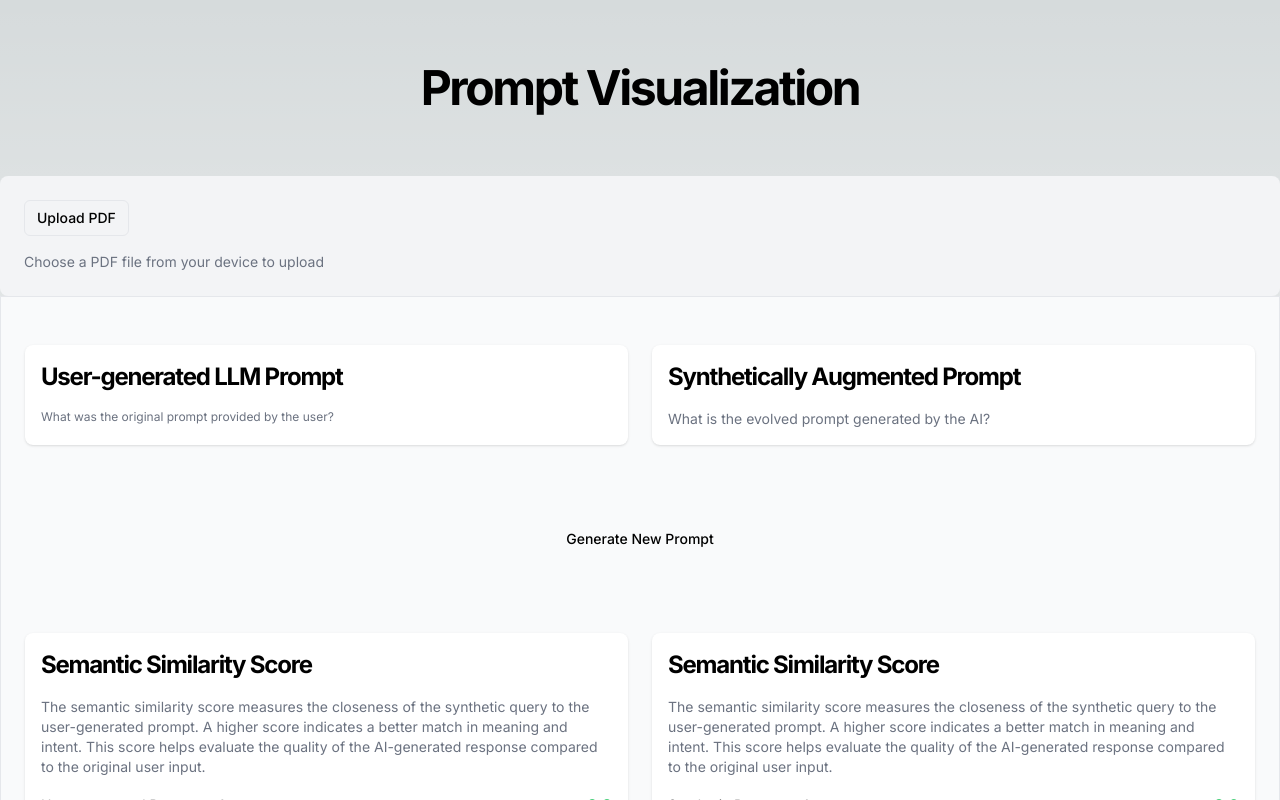
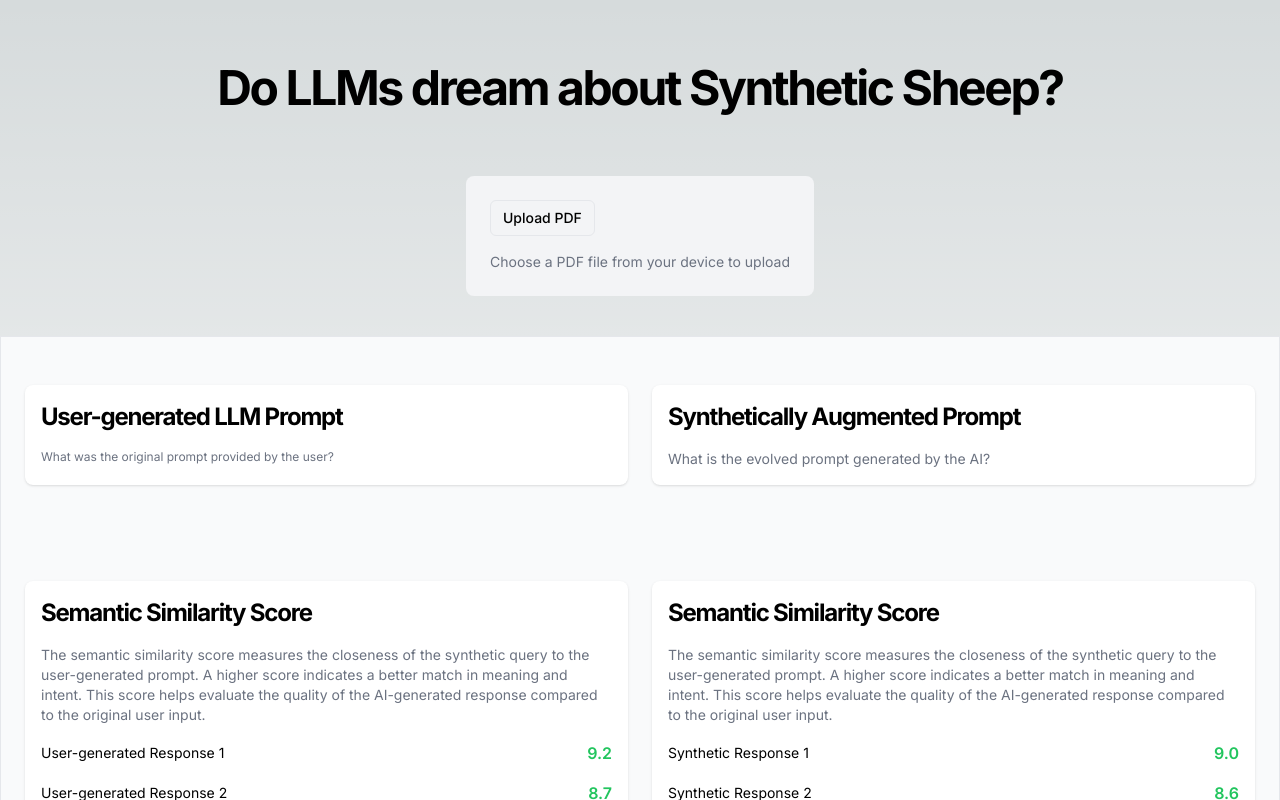
Before and after one commit to jcllobet/synthetic-query-boilerplate, a Next.js app: page / in a window 1280 px wide. Shown: the top 800 px of the page. Built offline with nearby package versions, Linux system fonts and the light colour scheme.

Commit message:
upload button

```diff
--- a/components/comparison.tsx
+++ b/components/comparison.tsx
@@ -7,12 +7,14 @@ export function Comparison() {
         <div className="container prose max-w-none text-center">
           <div className="space-y-6">
             <h1 className="text-3xl font-bold tracking-tighter sm:text-4xl md:text-5xl">
-              Prompt Visualization
+              Do LLMs dream about Synthetic Sheep?
             </h1>
           </div>
         </div>
       </div>
-      <UploadPdf />
+      <div className="flex justify-center mb-10">
+        <UploadPdf />
+      </div>
       <div className="bg-gray-50 border border-gray-200 dark:bg-gray-950 dark:border-gray-800">
         <div className="container grid gap-4 px-4 py-6 md:grid-cols-2 md:py-12 lg:gap-6 lg:px-6">
           <div className="p-4 rounded-lg bg-white shadow">
@@ -35,9 +37,6 @@ export function Comparison() {
               </p>
             </div>
           </div>
-        </div>
-        <div className="flex justify-center py-6">
-          <Button size="lg">Generate New Prompt</Button>
         </div>
         <div className="container grid gap-4 px-4 py-6 md:grid-cols-2 md:py-12 lg:gap-6 lg:px-6">
           <div className="p-4 rounded-lg bg-white shadow">
--- a/components/uploadPdf.tsx
+++ b/components/uploadPdf.tsx
@@ -1,16 +1,40 @@
+"use client";
+import { useState } from "react";
 import { Input } from "@/components/ui/input";
 import { Button } from "@/components/ui/button";
 
 export function UploadPdf() {
+  const [isUploaded, setIsUploaded] = useState(false);
+
+  const handleFileChange = (event: React.ChangeEvent<HTMLInputElement>) => {
+    const file = event.target.files ? event.target.files[0] : null;
+    if (file) {
+      // Simulate file upload
+      setTimeout(() => {
+        setIsUploaded(true);
+      }, 1000); // Simulate upload time
+    }
+  };
+
   return (
     <section className="p-6 bg-gray-100 rounded-lg flex flex-col gap-4">
       <div className="flex items-center space-x-4">
         <label htmlFor="upload-pdf">
           <Button size="sm" variant="outline">
             Upload PDF
-            <Input className="sr-only" id="upload-pdf" type="file" />
+            <Input
+              className="sr-only"
+              id="upload-pdf"
+              type="file"
+              onChange={handleFileChange}
+            />
           </Button>
         </label>
+        {isUploaded && (
+          <span role="img" aria-label="Uploaded" className="text-green-500">
+            ✅
+          </span>
+        )}
       </div>
       <p className="text-sm text-gray-500">
         Choose a PDF file from your device to upload
--- a/package.json
+++ b/package.json
@@ -9,6 +9,7 @@
     "lint": "next lint"
   },
   "dependencies": {
+    "@heroicons/react": "^2.1.1",
     "@radix-ui/react-icons": "^1.3.0",
     "@radix-ui/react-slot": "^1.0.2",
     "class-variance-authority": "^0.7.0",
```
Also changed, not shown: 1 other file (tests, documents, lock files or other folders).
